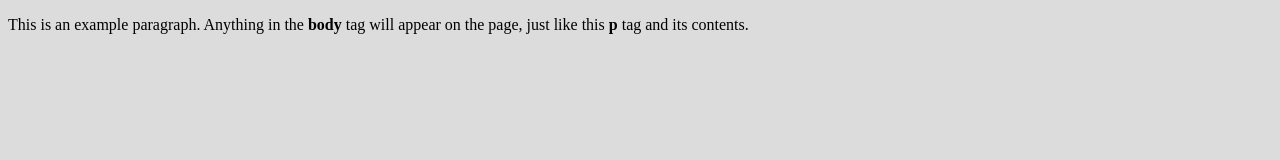
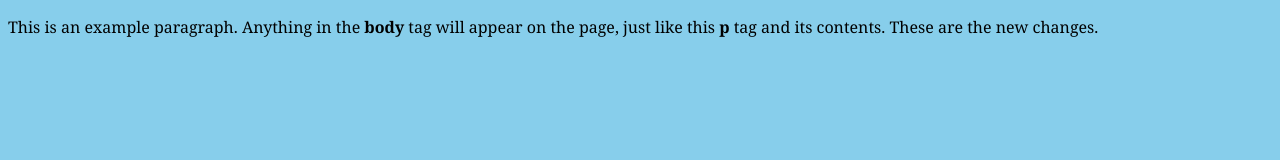
Before and after one commit to justin-72/repository, a plain HTML site: page week-4/index.html in a window 1280 px wide. Drawn offline with Linux system fonts and the light colour scheme.

Commit message:
Add files via upload
BG and desc change

```diff
--- a/week-4/index.html
+++ b/week-4/index.html
@@ -5,6 +5,6 @@
     <link rel='stylesheet' href='style.css'>
   </head>
   <body>
-    <p>This is an example paragraph. Anything in the <strong>body</strong> tag will appear on the page, just like this <strong>p</strong> tag and its contents.</p>
+    <p>This is an example paragraph. Anything in the <strong>body</strong> tag will appear on the page, just like this <strong>p</strong> tag and its contents. These are the new changes.</p>
   </body>
 </html>
--- a/week-4/style.css
+++ b/week-4/style.css
@@ -1,4 +1,5 @@
 body {
-  background-color: gainsboro;
+  background-color: skyblue;
   min-height: 100vh;
+  font-family: Georgia, 'Times New Roman', Times, serif
 }
```
